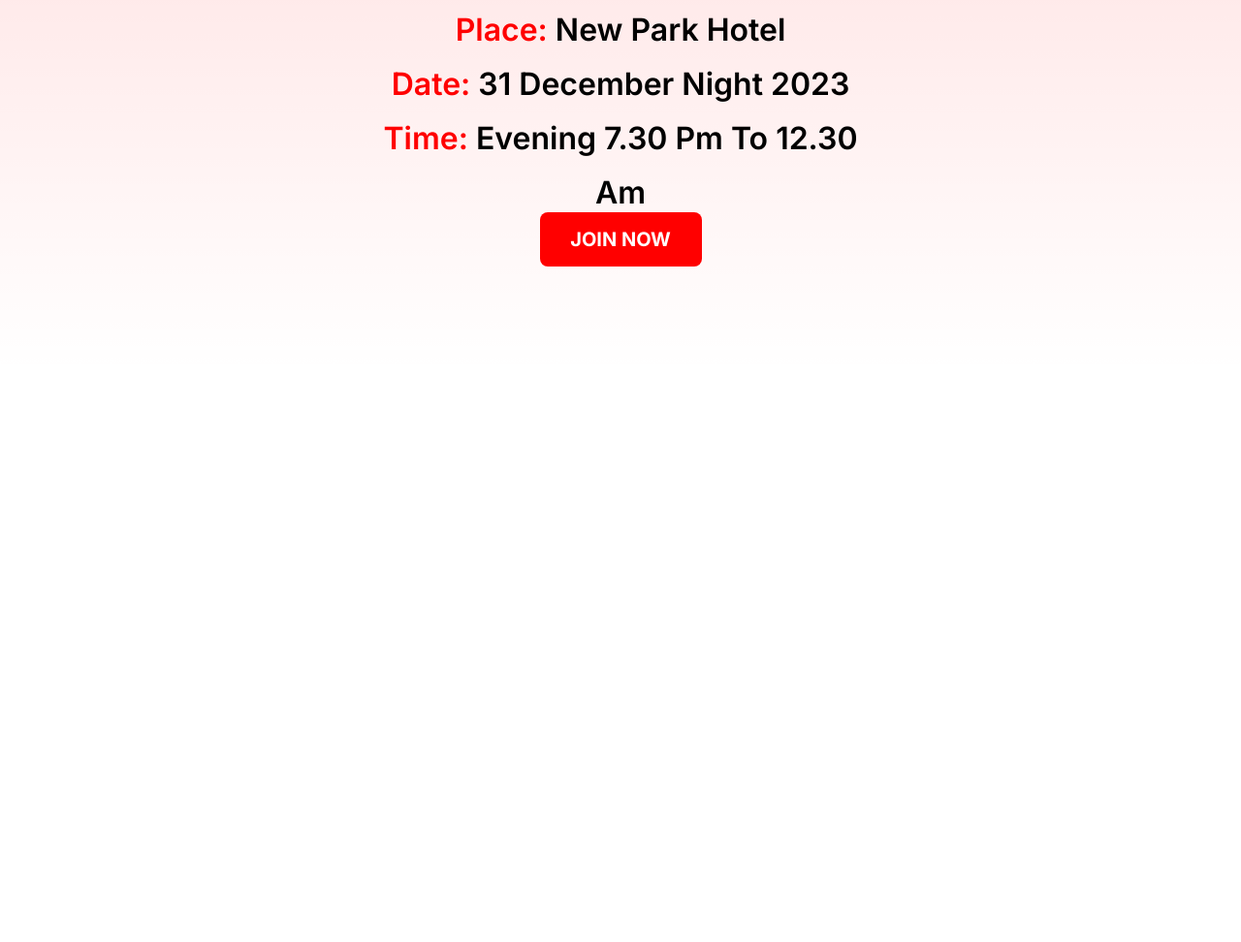
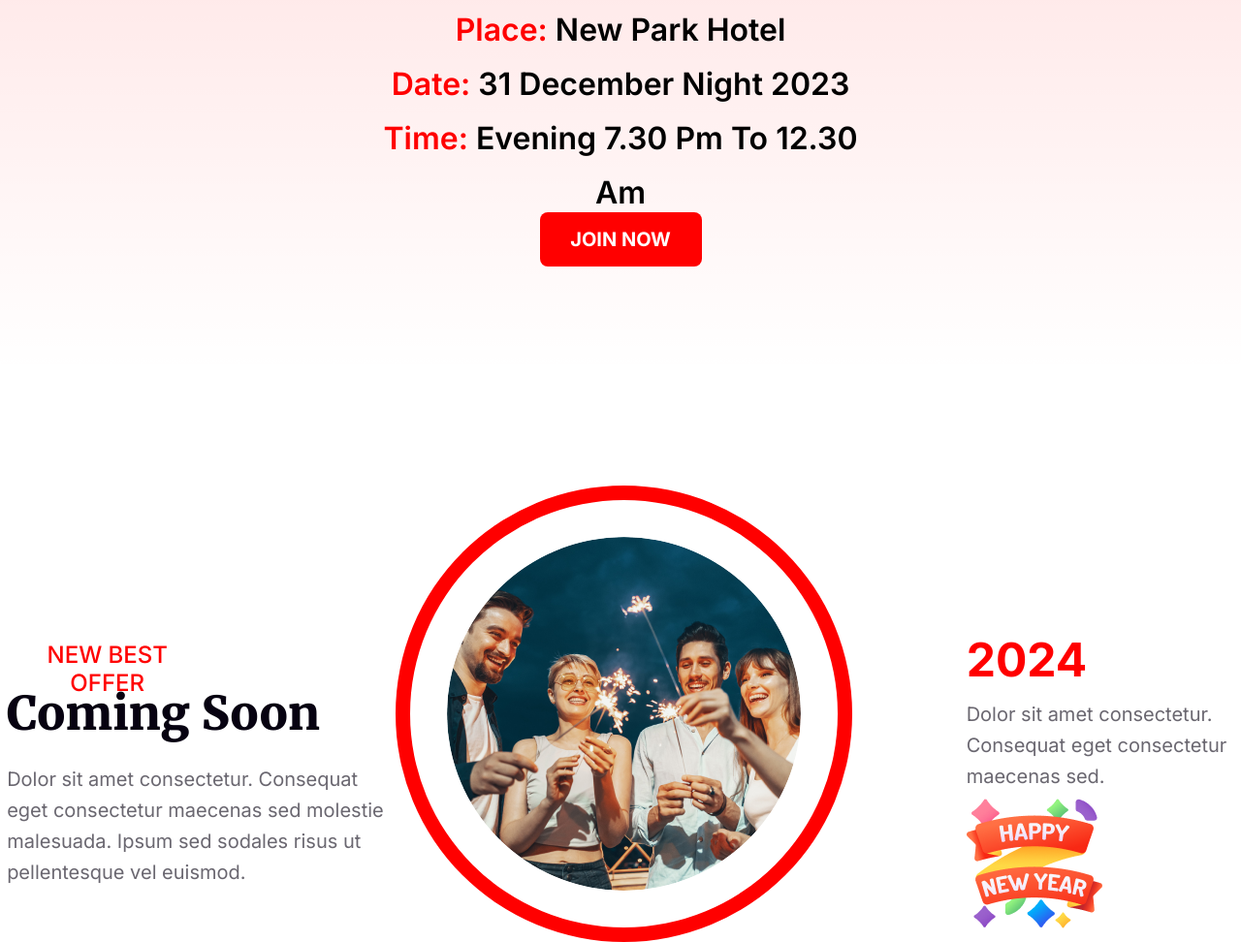
Before and after one commit to fuadraihan10/new-year-new-me, a plain HTML site: page index.html in a window 1280 px wide. Shown: the part 2513-3485 px from the top of the page at 97% size. Before the commit the page ends 2898 px from the top, so only its background shows below. Drawn offline with Linux system fonts and the light colour scheme; a web font is replaced by a local one.

Commit message:
section_4 added

```diff
--- a/index.html
+++ b/index.html
@@ -52,7 +52,21 @@
                 </div>
             </div>
          </section>
-
+        <!-- ---------section_4------------- -->
+        <section>
+            <div id="section_4_parent">
+                <div id="section_4_child1">
+                    <p id="p4_p1">NEW BEST OFFER</p>
+                    <p id="p4_p2">Coming Soon</p>
+                    <p id="p4_p3">Dolor sit amet consectetur. Consequat eget consectetur maecenas sed molestie malesuada. Ipsum sed sodales risus ut pellentesque vel euismod. </p>
+                </div>
+                <img src="./images/Ellipse 1.png" alt="" id="section_4_image">
+                <div id="section_4_child2">
+                    <p id="p4_p4">2024</p>
+                    <p id="p4_p5">Dolor sit amet consectetur. Consequat eget consectetur maecenas sed.</p>
+                    <img src="images/Group 96.png" alt="" id="section_4_image2">
+                </div>
+            </div>
     </main>
     <footer>
 
--- a/styles/style.css
+++ b/styles/style.css
@@ -226,6 +226,99 @@ span{
     margin-right: auto;
     margin-top: 48px;
     border: none;
-
+}
+/* ------------section_4----------------- */
+#section_4_parent{
+    max-width: 1321px;
+    height: 463px;
+    margin-top: 120px;
+    margin-left: auto;
+    margin-right: auto;
+    display: flex;
+    flex-direction: row;
+    align-items: center;
+    justify-content: space-between;
 
 }
+#section_4_child1{
+    max-width: 393.3px;
+    height: 255px;
+    margin: 104px auto 0 auto;
+}
+#p4_p1{
+    max-width: 207.16px;
+    height: 29px;
+    color: rgb(255, 0, 0);
+    font-family: Inter;
+    font-size: 24px;
+    font-weight: 500;
+    line-height: 29px;
+    letter-spacing: 0%;
+    text-align: center;
+}
+#p4_p2{
+    max-width: 328.25px;
+    height: 60px;
+    color: rgb(7, 2, 17);
+    font-family: Merriweather;
+    font-size: 48px;
+    font-weight: 900;
+    line-height: 60px;
+    letter-spacing: 0%;
+    text-align: left;
+    text-transform: capitalize;
+    margin-top: 16px;
+    margin-bottom: 22px;
+}
+#p4_p3{
+    max-width: 393.3px;
+    color: rgba(7, 2, 17, 0.6);
+    font-family: Inter;
+    font-size: 20px;
+    font-weight: 400;
+    line-height: 32px;
+    letter-spacing: 0%;
+    text-align: left;
+}
+#section_4_image{
+    width: 365.12px;
+    height: 364.84px;
+    border: 15px solid rgb(255, 0, 0);
+    border-radius: 50%;
+    padding : 38px;
+}
+#section_4_child2{
+    width: 276.21px;
+    height: 170px;
+    margin-right: auto;
+    margin-left:118px;
+}
+#p4_p4{
+    width: 126.1px;
+    height: 59px;
+    color: rgb(255, 0, 0);
+    font-family: Inter;
+    font-size: 48px;
+    font-weight: 700;
+    line-height: 58px;
+    letter-spacing: 0%;
+    text-align: left;
+    margin-bottom: 10px;
+}
+#p4_p5{
+    position: absolute;
+    width: 276.21px;
+    height: 96px;
+    color: rgba(7, 2, 17, 0.6);
+    font-family: Inter;
+    font-size: 20px;
+    font-weight: 400;
+    line-height: 32px;
+    letter-spacing: 0%;
+    text-align: left;
+}
+#section_4_image2{
+    width: 140px;
+    height: 140px;
+    margin-top:100px;
+}
```
